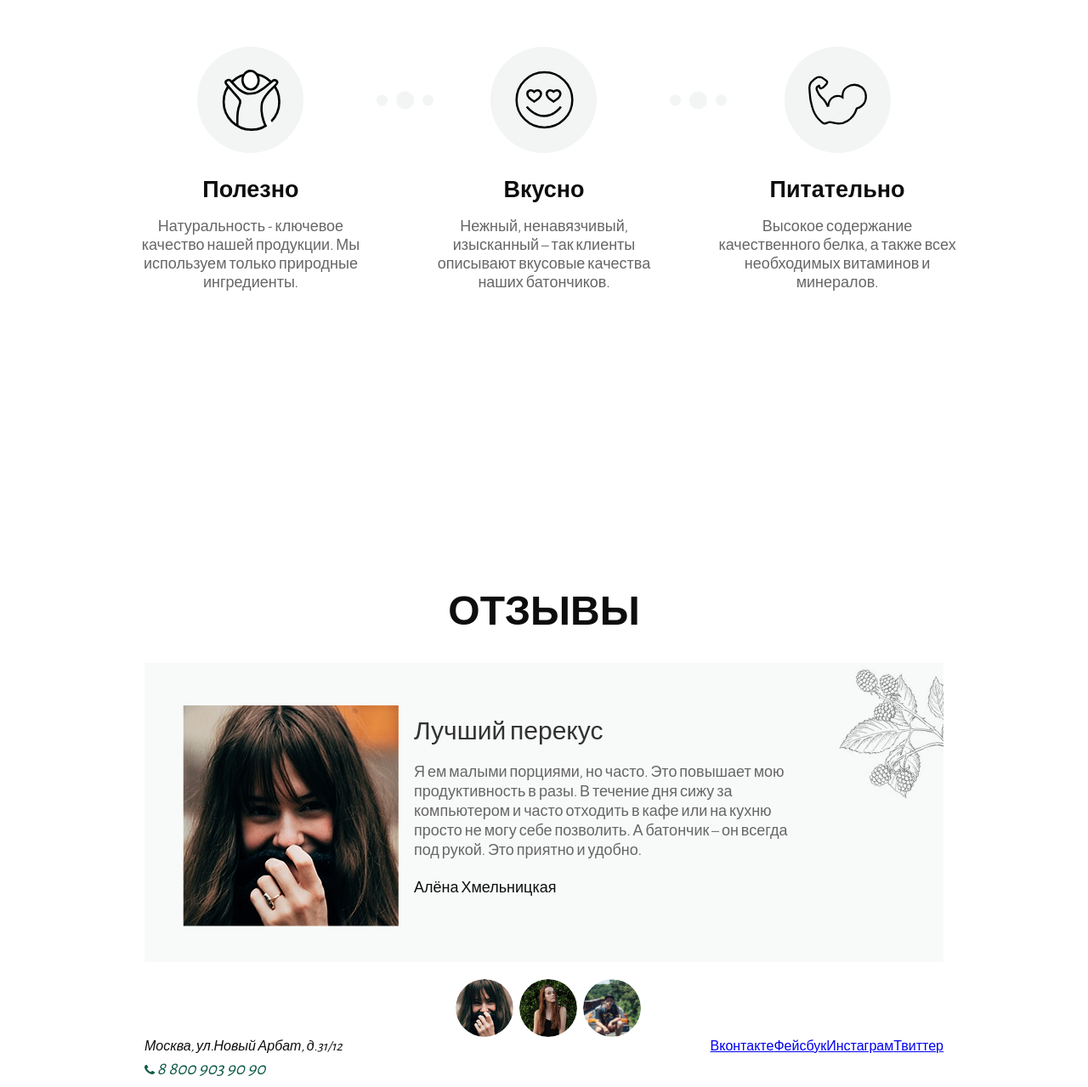
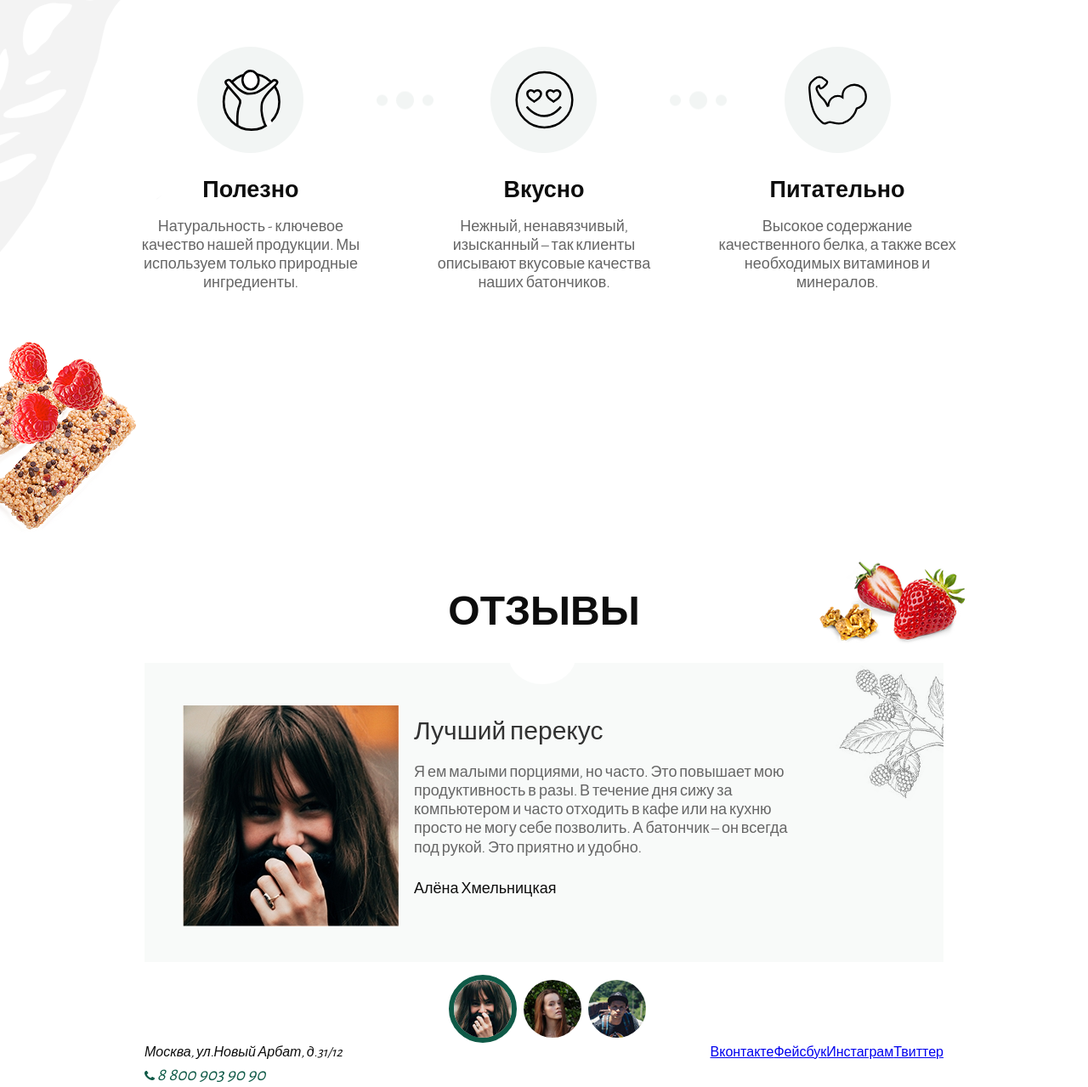
Before and after one commit to denis-gorodetsky/chocco, a website: page index.html in a window 1280 px wide. Shown: the part 1013-2292 px from the top of the page at 85% size. Drawn offline with nearby package versions, Linux system fonts and the light colour scheme; files that its build step writes are made by us from their sources.

Commit message:
week-1 done

```diff
--- a/index.html
+++ b/index.html
@@ -153,10 +153,10 @@
               <img src="./img/jpeg/review-item1.jpg" alt="выбор ревьюера" class="carousel__img">
             </li>
             <li class="carousel__item">
-              <img src="./img/jpeg/review-item2.jpg" alt="выбор ревьюера" class="carousel__img">
+              <img src="./img/jpeg/review-item2-1.jpg" alt="выбор ревьюера" class="carousel__img">
             </li>
             <li class="carousel__item">
-              <img src="./img/jpeg/review-item3.jpg" alt="выбор ревьюера" class="carousel__img">
+              <img src="./img/jpeg/review-item3-1.jpg" alt="выбор ревьюера" class="carousel__img">
             </li>
           </ul>
         </div>
--- a/scss/blocks/article.scss
+++ b/scss/blocks/article.scss
@@ -2,7 +2,7 @@
   display: flex;
   padding: 50px 30px 35px 45px ;
   background-image: url('/img/png/review-bg.png');
-  margin-bottom: 20px;
+  margin-bottom: 15px;
 }
 
 .article__img {
@@ -22,8 +22,8 @@
 }
 
 .article__desc {
-  line-height: 23px;
-  margin-bottom: 20px;
+  line-height: 1.390rem;
+  margin-bottom: 25px;
 }
 
 .article__desc, .article__name {
--- a/scss/blocks/carousel.scss
+++ b/scss/blocks/carousel.scss
@@ -1,23 +1,27 @@
 .carousel {
   display: flex;
   align-items: center;
-  margin-left: 17px;
+  margin-left: 15px;
 }
 
 .carousel__item {
   width: 68px;
   height: 68px;
-  border-radius: 50%;
-  overflow: hidden;
-  margin-right: 7px;
+  margin-right: 8px;
   cursor: pointer;
+
+  &--active {
+    border: 6px solid #0f5a47;
+    border-radius: 50%;
+    box-sizing: content-box;
+  }
 }
 
 .carousel__img {
   object-fit: cover;
   width: 100%;
   height: 100%;
-  max-width: 92px;
-  max-height: 92px;
+  max-width: 68px;
+  max-height: 68px;
   border-radius: 50%;
 }
--- a/scss/blocks/reviews.scss
+++ b/scss/blocks/reviews.scss
@@ -1,3 +1,20 @@
+.reviews {
+  position: relative;
+}
+
+.reviews:before {
+  content: "";
+  width: 10.8125rem;
+  height: 6.1875rem;
+  position: absolute;
+  top: -5%;
+  right: 11.2%;
+  z-index: 10;
+  display: block;
+  background: url(/img/png/reviews-raspberries.png) no-repeat;
+  background-size: cover;
+}
+
 .reviews__title {
   margin-bottom: 25px;
   text-align: center;
@@ -7,4 +24,17 @@
   display: flex;
   flex-direction: column;
   align-items: center;
+  position: relative;
 }
+
+.reviews__list:before {
+  content: "";
+  top: -10%;
+  left: 45.5%;
+  position: absolute;
+  width: 5.025rem;
+  height: 4.325rem;
+  border-radius: 100%;
+  background-color: #fff;
+  z-index: 100;
+}
--- a/scss/blocks/welcome.scss
+++ b/scss/blocks/welcome.scss
@@ -5,7 +5,7 @@
   margin-bottom: 100px;
 }
 
-.welcome__container:before {
+.welcome:before {
   content: "";
   width: 66rem;
   height: 22.0625rem;
@@ -18,7 +18,7 @@
   background-size: cover;
 }
 
-.welcome__container:after {
+.welcome:after {
   content: "";
   width: 32rem;
   height: 40.5rem;
--- a/scss/blocks/why-chocco.scss
+++ b/scss/blocks/why-chocco.scss
@@ -1,3 +1,33 @@
+.why-chocco {
+  position: relative;
+}
+
+.why-chocco:before {
+  content: "";
+  width: 11.9375rem;
+  height: 19.625rem;
+  position: absolute;
+  left: 0;
+  top: 12%;
+  z-index: 10;
+  display: block;
+  background: url(/img/png/promo-pattern.png) no-repeat;
+  background-size: cover;
+}
+
+.why-chocco:after {
+  content: "";
+  width: 10.0625rem;
+  height: 18.25rem;
+  position: absolute;
+  left: 0;
+  top: 56%;
+  z-index: 10;
+  display: block;
+  background: url(/img/png/promo-raspberries.png) no-repeat;
+  background-size: cover;
+}
+
 .why-chocco__container {
   max-width: 64.375rem;
 }
```
Also changed, not shown: build/css/main.css, build/img/jpeg/review-item2-1.jpg (added), build/img/jpeg/review-item3-1.jpg (added), build/img/png/Group-back-welcome.png (deleted), build/img/png/Group-welcome-pics.png (deleted), build/index.html, img/jpeg/review-item2-1.jpg (added), img/jpeg/review-item3-1.jpg (added).
